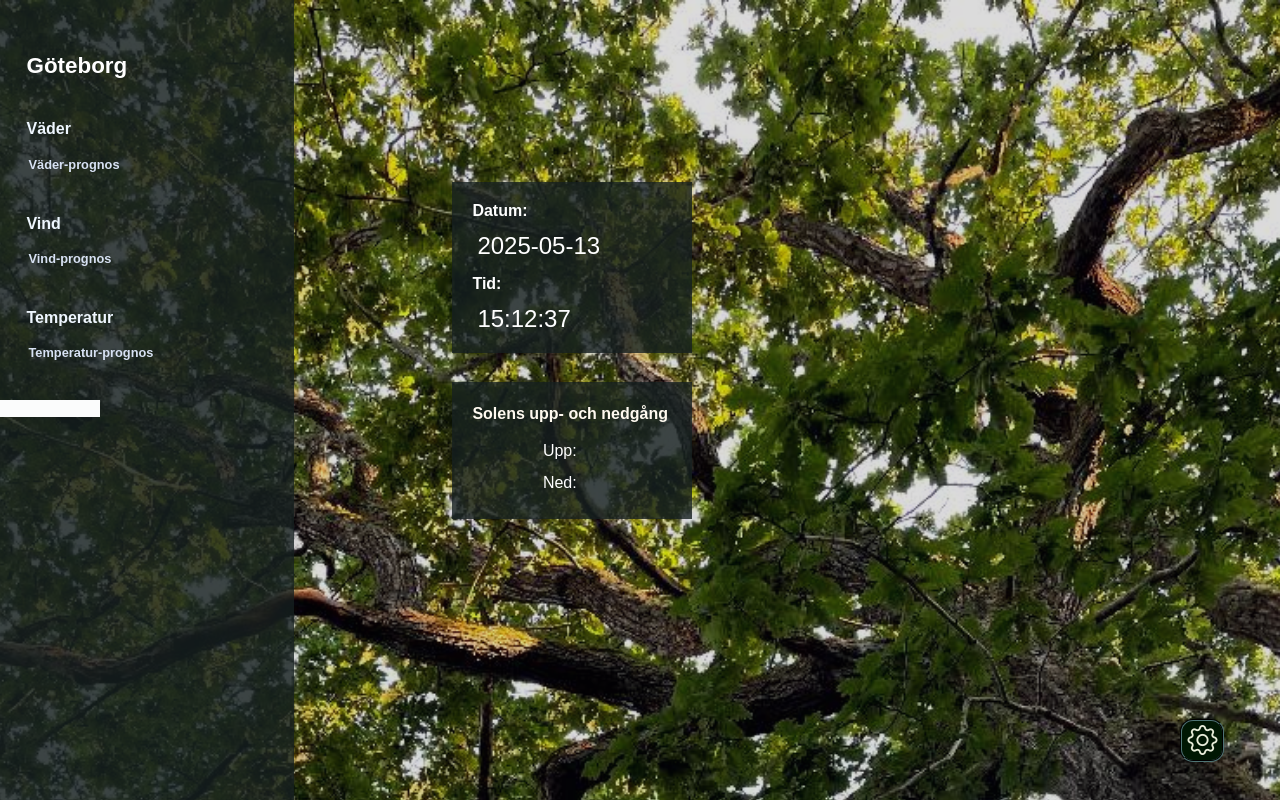
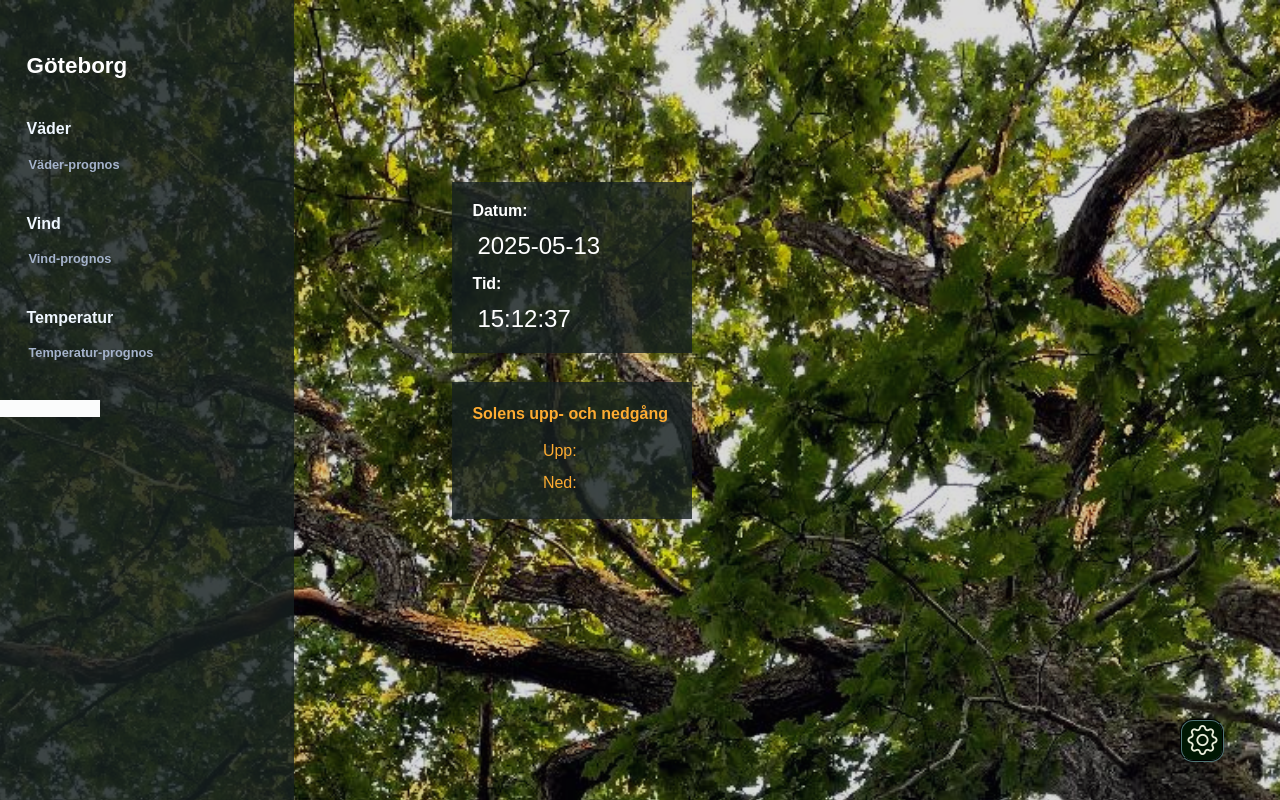
Before and after one commit to Aurorien/Farstun, a website: page index.html in a window 1280 px wide. Drawn offline with nearby package versions, Linux system fonts and the light colour scheme.

Commit message:
Add styling

```diff
--- a/index.css
+++ b/index.css
@@ -89,7 +89,7 @@ body {
 .forecast-topic {
   font-size: 0.8rem;
   font-style: bold;
-  color: #d8e2f4;
+  color: #a5b3cc;
   padding-left: 2px;
   margin-top: 0;
   margin-bottom: 3px;
@@ -97,7 +97,7 @@ body {
 
 .forecast {
   font-size: 0.8rem;
-  color: #d2dcee;
+  color: #a1aec3;
   margin-top: 2px;
   white-space: pre-wrap;
 }
@@ -110,10 +110,13 @@ body {
 
 #weather-sunbox {
   grid-area: weathersun;
+  color: orange;
 }
 
 #weather-h2-sun {
-  color: floralwhite;
+  /* color: floralwhite; */
+  color: #fdac32;
+
   padding-bottom: 12px;
 }
 
@@ -121,6 +124,8 @@ body {
   display: flex;
   justify-content: center;
   align-items: center;
+  color: #fdac32;
+
   gap: 0.7rem;
   p {
     margin: 7px;
```
